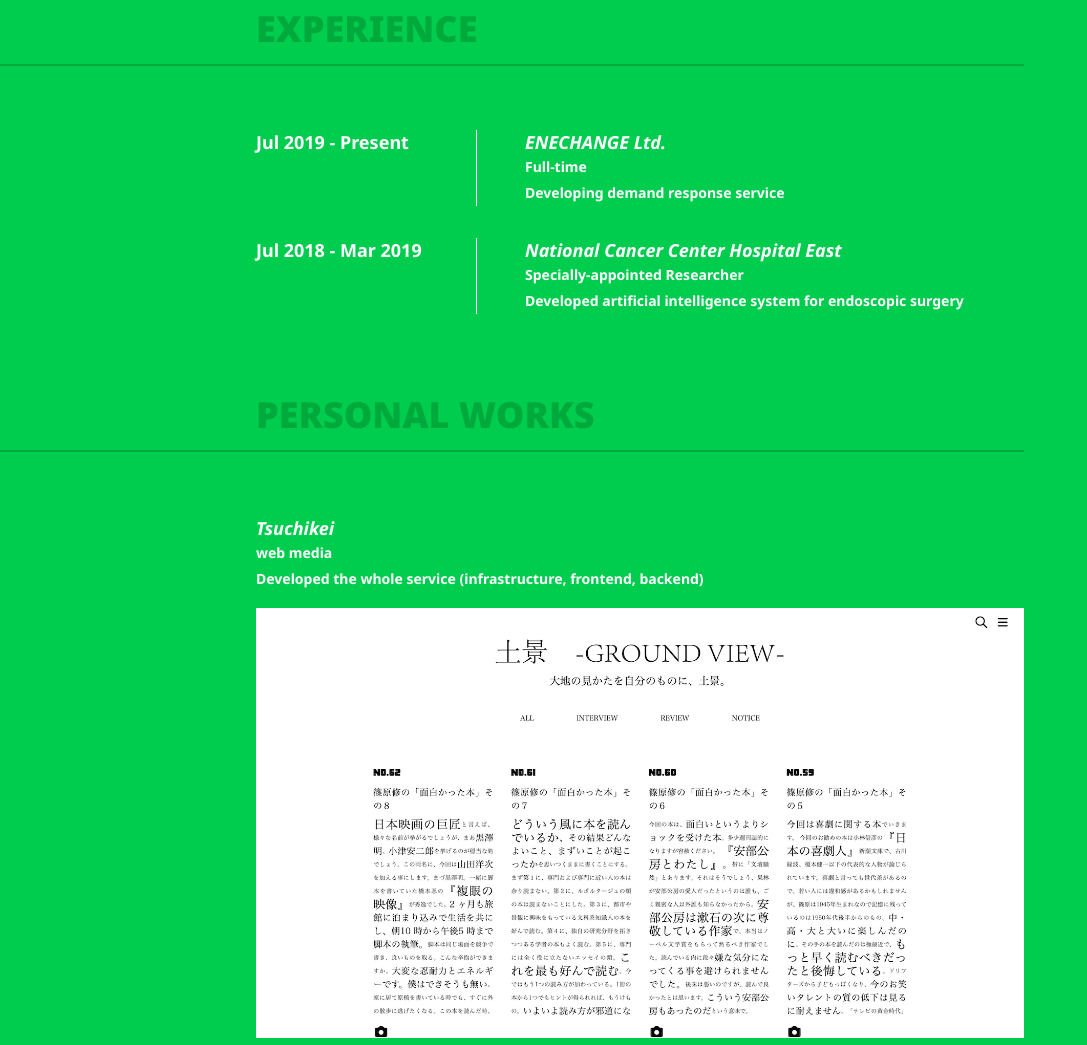
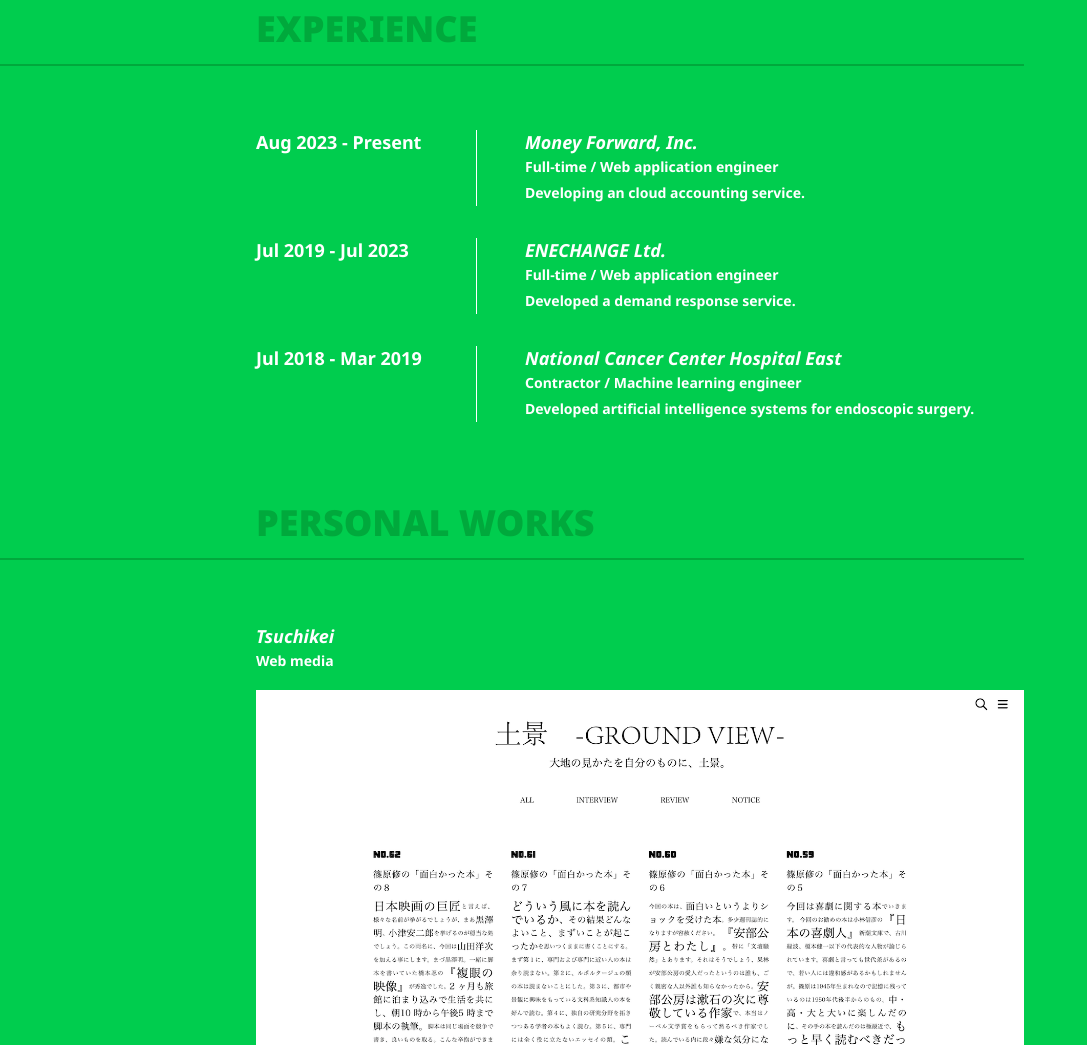
Before and after one commit to takanohi/takanohi, a website built with Vite: page index.html in a window 1280 px wide. Shown: the part 840-1885 px from the top of the page, without its empty margins (0-1087 px from the left). Built offline with nearby package versions, Linux system fonts and the light colour scheme.

Commit message:
Update the profile

```diff
--- a/index.html
+++ b/index.html
@@ -36,19 +36,27 @@
         <div class="c-work-section__ttl">EXPERIENCE</div>
         <div class="c-experience">
           <div class="c-experience-item">
-            <div class="c-experience-item-left">Jul 2019 - Present</div>
+            <div class="c-experience-item-left">Aug 2023 - Present</div>
+            <div class="c-experience-item-right">
+              <div class="c-experience-item-right__ttl">Money Forward, Inc.</div>
+              <div class="c-experience-item-right__txt">Full-time / Web application engineer</div>
+              <div class="c-experience-item-right__txt">Developing an cloud accounting service.</div>
+            </div>
+          </div>
+          <div class="c-experience-item">
+            <div class="c-experience-item-left">Jul 2019 - Jul 2023</div>
             <div class="c-experience-item-right">
               <div class="c-experience-item-right__ttl">ENECHANGE Ltd.</div>
-              <div class="c-experience-item-right__txt">Full-time</div>
-              <div class="c-experience-item-right__txt">Developing demand response service</div>
+              <div class="c-experience-item-right__txt">Full-time / Web application engineer</div>
+              <div class="c-experience-item-right__txt">Developed a demand response service.</div>
             </div>
           </div>
           <div class="c-experience-item">
             <div class="c-experience-item-left">Jul 2018 - Mar 2019</div>
             <div class="c-experience-item-right">
               <div class="c-experience-item-right__ttl">National Cancer Center Hospital East</div>
-              <div class="c-experience-item-right__txt">Specially-appointed Researcher</div>
-              <div class="c-experience-item-right__txt">Developed artificial intelligence system for endoscopic surgery</div>
+              <div class="c-experience-item-right__txt">Contractor / Machine learning engineer</div>
+              <div class="c-experience-item-right__txt">Developed artificial intelligence systems for endoscopic surgery.</div>
             </div>
           </div>
         </div>
@@ -59,15 +67,13 @@
         <div class="c-personal">
           <div class="c-personal-item">
             <div class="c-personal-item__ttl">Tsuchikei</div>
-            <div class="c-personal-item__txt">web media</div>
-            <div class="c-personal-item__txt">Developed the whole service (infrastructure, frontend, backend)</div>
+            <div class="c-personal-item__txt">Web media</div>
             <a href="https://tsuchikei.com" target="_blank" rel="noopener"><img class="c-personal-item__img"
                 src="./src/images/tsuchikei.png" alt=""></a>
           </div>
           <div class="c-personal-item">
             <div class="c-personal-item__ttl">Harvey hair</div>
-            <div class="c-personal-item__txt">web site</div>
-            <div class="c-personal-item__txt">Developed the whole site (infrastructure, frontend)</div>
+            <div class="c-personal-item__txt">Web site</div>
             <a href="https://harvey-hair.com" target="_blank" rel="noopener"><img class="c-personal-item__img"
                 src="./src/images/harvey-hair.png" alt=""></a>
           </div>
```
Also changed, not shown: README.md, 1 other file.
